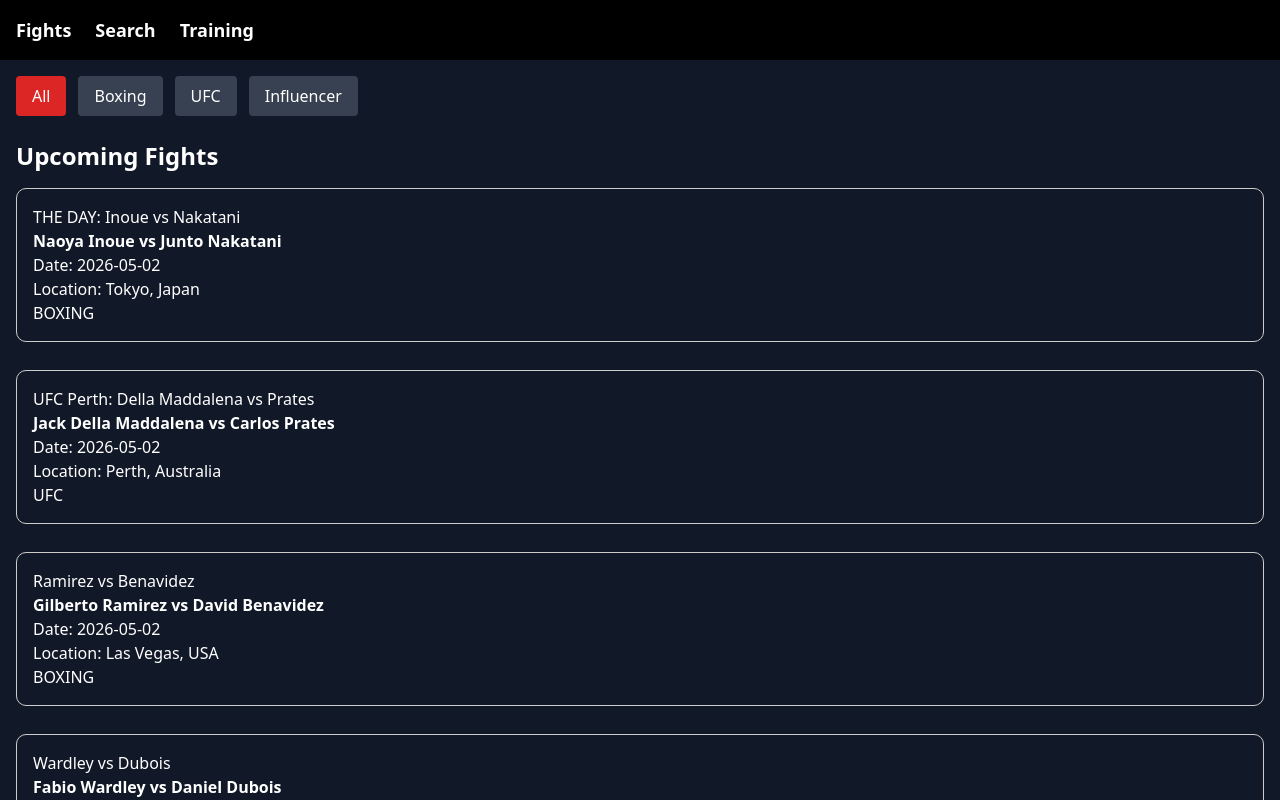
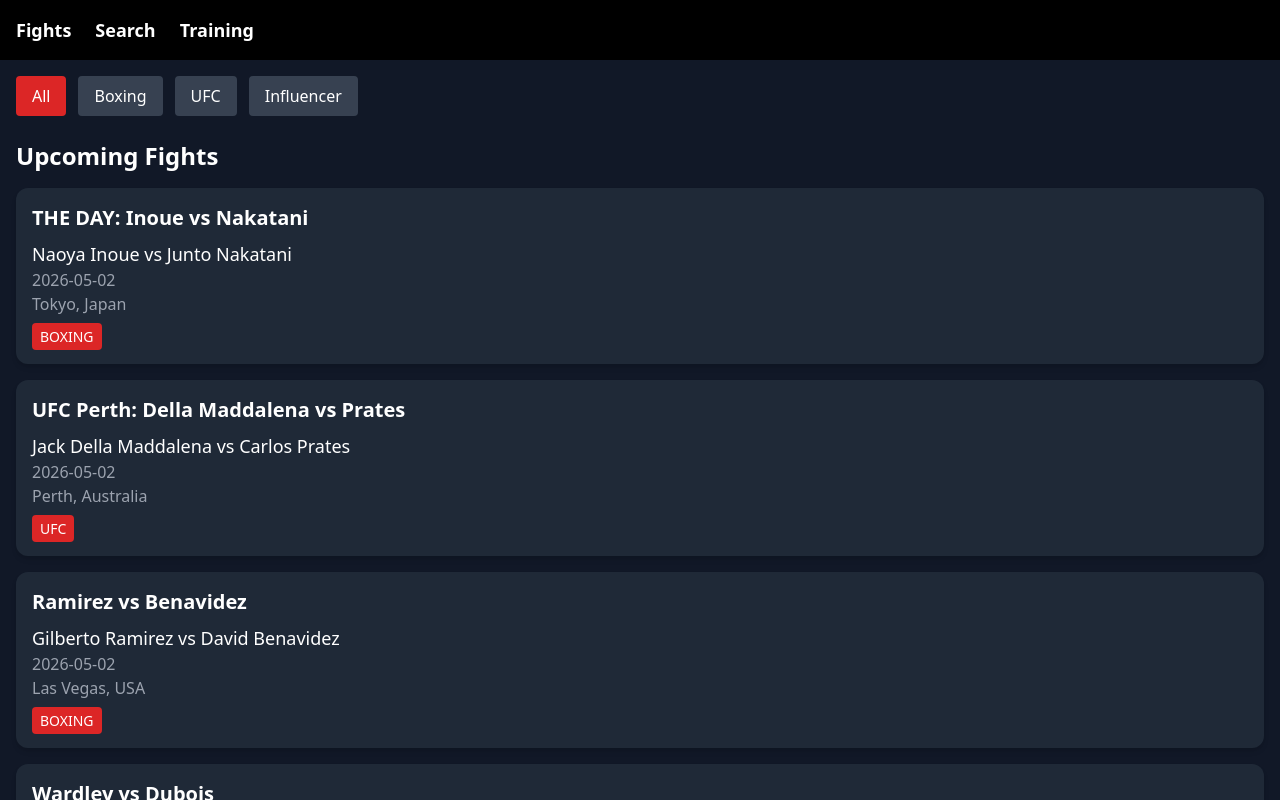
Before and after one commit to HeavyPuncher/fight-app, a React (Vite) app: page / in a window 1280 px wide. Shown: the top 800 px of the page. Built offline with nearby package versions, Linux system fonts and the light colour scheme.

Commit message:
Added undercard feature, changed styling

```diff
--- a/src/components/FightCard.jsx
+++ b/src/components/FightCard.jsx
@@ -1,18 +1,87 @@
+// import { useState } from "react";
+
+// function FightCard({ fight }) {
+//     const [showUndercard, setShowUndercard] = useState(false);
+
+//     return (
+//       <div onClick={() => setShowUndercard(!showUndercard)} style={{
+//         border: "1px solid #ccc",
+//         borderRadius: "10px",
+//         padding: "16px",
+//         marginBottom: "12px"
+//       }}>
+//         <h3>{fight.event}</h3>
+//         <p><strong>{fight.fighters.join(" vs ")}</strong></p>
+//         <p>Date: {fight.date}</p>
+//         <p>Location: {fight.location}</p>
+//         <p>{fight.type.toUpperCase()}</p>
+//       </div>
+//     );
+//   }
+
+// export default FightCard;
+import { useState } from "react";
+
 function FightCard({ fight }) {
-    return (
-      <div style={{
-        border: "1px solid #ccc",
-        borderRadius: "10px",
-        padding: "16px",
-        marginBottom: "12px"
-      }}>
-        <h3>{fight.event}</h3>
-        <p><strong>{fight.fighters.join(" vs ")}</strong></p>
-        <p>Date: {fight.date}</p>
-        <p>Location: {fight.location}</p>
-        <p>{fight.type.toUpperCase()}</p>
-      </div>
-    );
-  }
+  const [showUndercard, setShowUndercard] = useState(false);
+
+  return (
+    <div
+      onClick={() => setShowUndercard(!showUndercard)}
+      className="bg-gray-800 p-4 rounded-xl shadow-md cursor-pointer hover:bg-gray-700 transition"
+    >
+      {/* MAIN EVENT */}
+      <h3 className="text-xl font-bold mb-2">
+        {fight.event}
+      </h3>
+
+      <p className="text-lg">
+        {fight.fighters[0]} vs {fight.fighters[1]}
+      </p>
+
+      <p className="text-gray-400">
+        {fight.date}
+      </p>
+
+      <p className="text-gray-400 mb-2">
+        {fight.location}
+      </p>
+
+      <span className="bg-red-600 px-2 py-1 rounded text-sm">
+        {fight.type.toUpperCase()}
+      </span>
+
+      {/* UNDERCARD */}
+      {showUndercard && (
+        <div className="mt-4 border-t border-gray-600 pt-4">
+          <h4 className="font-bold mb-3">
+            Undercard
+          </h4>
+
+          {fight.undercard.length > 0 ? (
+            fight.undercard.map((match, index) => (
+              <div
+                key={index}
+                className="mb-3 bg-gray-900 p-3 rounded-lg"
+              >
+                <p>
+                  {match.fighters[0]} vs {match.fighters[1]}
+                </p>
+
+                <p className="text-sm text-gray-400">
+                  {match.weightClass}
+                </p>
+              </div>
+            ))
+          ) : (
+            <p className="text-gray-500">
+              No undercard announced
+            </p>
+          )}
+        </div>
+      )}
+    </div>
+  );
+}
 
 export default FightCard;
--- a/src/data/fights.js
+++ b/src/data/fights.js
@@ -6,7 +6,11 @@
     fighters: ["Naoya Inoue", "Junto Nakatani"],
     date: "2026-05-02",
     location: "Tokyo, Japan",
-    type: "boxing"
+    type: "boxing",
+    undercard: [
+      { fighters: ["Fighter A", "Fighter B"], weightClass: "Bantamweight" },
+      { fighters: ["Fighter C", "Fighter D"], weightClass: "Flyweight" }
+    ]
   },
   {
     id: 2,
@@ -14,7 +18,11 @@
     fighters: ["Jack Della Maddalena", "Carlos Prates"],
     date: "2026-05-02",
     location: "Perth, Australia",
-    type: "ufc"
+    type: "ufc",
+    undercard: [
+      { fighters: ["Fighter A", "Fighter B"], weightClass: "Flyweight" },
+      { fighters: ["Fighter C", "Fighter D"], weightClass: "Featherweight" }
+    ]
   },
   {
     id: 3,
@@ -22,7 +30,10 @@
     fighters: ["Gilberto Ramirez", "David Benavidez"],
     date: "2026-05-02",
     location: "Las Vegas, USA",
-    type: "boxing"
+    type: "boxing",
+    undercard: [
+      { fighters: ["Fighter A", "Fighter B"], weightClass: "Super Middleweight" }
+    ]
   },
   {
     id: 4,
@@ -30,7 +41,11 @@
     fighters: ["Fabio Wardley", "Daniel Dubois"],
     date: "2026-05-09",
     location: "Manchester, UK",
-    type: "boxing"
+    type: "boxing",
+    undercard: [
+      { fighters: ["Fighter A", "Fighter B"], weightClass: "Heavyweight" },
+      { fighters: ["Fighter C", "Fighter D"], weightClass: "Cruiserweight" }
+    ]
   },
   {
     id: 5,
@@ -38,7 +53,12 @@
     fighters: ["Khamzat Chimaev", "Sean Strickland"],
     date: "2026-05-09",
     location: "Newark, NJ, USA",
-    type: "ufc"
+    type: "ufc",
+    undercard: [
+      { fighters: ["Fighter A", "Fighter B"], weightClass: "Lightweight" },
+      { fighters: ["Fighter C", "Fighter D"], weightClass: "Middleweight" },
+      { fighters: ["Fighter E", "Fighter F"], weightClass: "Welterweight" }
+    ]
   },
   {
     id: 6,
@@ -46,7 +66,10 @@
     fighters: ["Angelo Leo", "Raeese Aleem"],
     date: "2026-05-09",
     location: "Atlanta, USA",
-    type: "boxing"
+    type: "boxing",
+    undercard: [
+      { fighters: ["Fighter A", "Fighter B"], weightClass: "Super Bantamweight" }
+    ]
   },
   {
     id: 7,
@@ -54,7 +77,10 @@
     fighters: ["Shane Mosley Jr", "Serhii Bohachuk"],
     date: "2026-05-10",
     location: "Las Vegas, USA",
-    type: "boxing"
+    type: "boxing",
+    undercard: [
+      { fighters: ["Fighter A", "Fighter B"], weightClass: "Light Middleweight" }
+    ]
   },
   {
     id: 8,
@@ -62,7 +88,11 @@
     fighters: ["Arnold Allen", "Borrachinha Costa"],
     date: "2026-05-16",
     location: "Las Vegas, NV, USA",
-    type: "ufc"
+    type: "ufc",
+    undercard: [
+      { fighters: ["Fighter A", "Fighter B"], weightClass: "Middleweight" },
+      { fighters: ["Fighter C", "Fighter D"], weightClass: "Featherweight" }
+    ]
   },
   {
     id: 9,
@@ -70,7 +100,10 @@
     fighters: ["Keyshawn Davis", "Nahir Albright"],
     date: "2026-05-16",
     location: "Norfolk, USA",
-    type: "boxing"
+    type: "boxing",
+    undercard: [
+      { fighters: ["Fighter A", "Fighter B"], weightClass: "Lightweight" }
+    ]
   },
   {
     id: 10,
@@ -78,7 +111,11 @@
     fighters: ["Oleksandr Usyk", "Rico Verhoeven"],
     date: "2026-05-23",
     location: "Giza, Egypt",
-    type: "boxing"
+    type: "boxing",
+    undercard: [
+      { fighters: ["Fighter A", "Fighter B"], weightClass: "Heavyweight" },
+      { fighters: ["Fighter C", "Fighter D"], weightClass: "Heavyweight" }
+    ]
   },
   {
     id: 11,
@@ -86,7 +123,11 @@
     fighters: ["Song Yadong", "Deiveson Figueiredo"],
     date: "2026-05-30",
     location: "Macao",
-    type: "ufc"
+    type: "ufc",
+    undercard: [
+      { fighters: ["Fighter A", "Fighter B"], weightClass: "Bantamweight" },
+      { fighters: ["Fighter C", "Fighter D"], weightClass: "Flyweight" }
+    ]
   },
   {
     id: 12,
@@ -94,7 +135,10 @@
     fighters: ["O'Shaquie Foster", "Raymond Ford"],
     date: "2026-05-30",
     location: "Houston, USA",
-    type: "boxing"
+    type: "boxing",
+    undercard: [
+      { fighters: ["Fighter A", "Fighter B"], weightClass: "Super Featherweight" }
+    ]
   },
   {
     id: 13,
@@ -102,7 +146,10 @@
     fighters: ["Dmitry Bivol", "Michael Eifert"],
     date: "2026-05-30",
     location: "Yekaterinburg, Russia",
-    type: "boxing"
+    type: "boxing",
+    undercard: [
+      { fighters: ["Fighter A", "Fighter B"], weightClass: "Light Heavyweight" }
+    ]
   },
   {
     id: 14,
@@ -110,7 +157,11 @@
     fighters: ["Belal Muhammad", "Gabriel Bonfim"],
     date: "2026-06-06",
     location: "Las Vegas, NV, USA",
-    type: "ufc"
+    type: "ufc",
+    undercard: [
+      { fighters: ["Fighter A", "Fighter B"], weightClass: "Welterweight" },
+      { fighters: ["Fighter C", "Fighter D"], weightClass: "Welterweight" }
+    ]
   },
   {
     id: 15,
@@ -118,7 +169,10 @@
     fighters: ["Ricardo Rafael Sandoval", "Galal Yafai"],
     date: "2026-06-06",
     location: "Sheffield, UK",
-    type: "boxing"
+    type: "boxing",
+    undercard: [
+      { fighters: ["Fighter A", "Fighter B"], weightClass: "Flyweight" }
+    ]
   },
   {
     id: 16,
@@ -126,7 +180,10 @@
     fighters: ["Jesse 'Bam' Rodriguez", "Antonio Vargas"],
     date: "2026-06-13",
     location: "Glendale, USA",
-    type: "boxing"
+    type: "boxing",
+    undercard: [
+      { fighters: ["Fighter A", "Fighter B"], weightClass: "Super Flyweight" }
+    ]
   },
   {
     id: 17,
@@ -134,7 +191,11 @@
     fighters: ["Tommy Fury", "Eddie Hall"],
     date: "2026-06-13",
     location: "Manchester, UK",
-    type: "influencer"
+    type: "influencer",
+    undercard: [
+      { fighters: ["Fighter A", "Fighter B"], weightClass: "Cruiserweight" },
+      { fighters: ["Fighter C", "Fighter D"], weightClass: "Heavyweight" }
+    ]
   },
   {
     id: 18,
@@ -142,7 +203,10 @@
     fighters: ["Floyd Mayweather Jr", "Mike Zambidis"],
     date: "2026-06-13",
     location: "Athens, Greece",
-    type: "influencer"
+    type: "influencer",
+    undercard: [
+      { fighters: ["Fighter A", "Fighter B"], weightClass: "Exhibition" }
+    ]
   },
   {
     id: 19,
@@ -150,6 +214,11 @@
     fighters: ["Illia Topuria", "Justin Gaethje"],
     date: "2026-06-14",
     location: "Washington, DC, USA",
-    type: "ufc"
+    type: "ufc",
+    undercard: [
+      { fighters: ["Fighter A", "Fighter B"], weightClass: "Bantamweight" },
+      { fighters: ["Fighter C", "Fighter D"], weightClass: "Lightweight" },
+      { fighters: ["Fighter E", "Fighter F"], weightClass: "Welterweight" }
+    ]
   }
 ];
```
